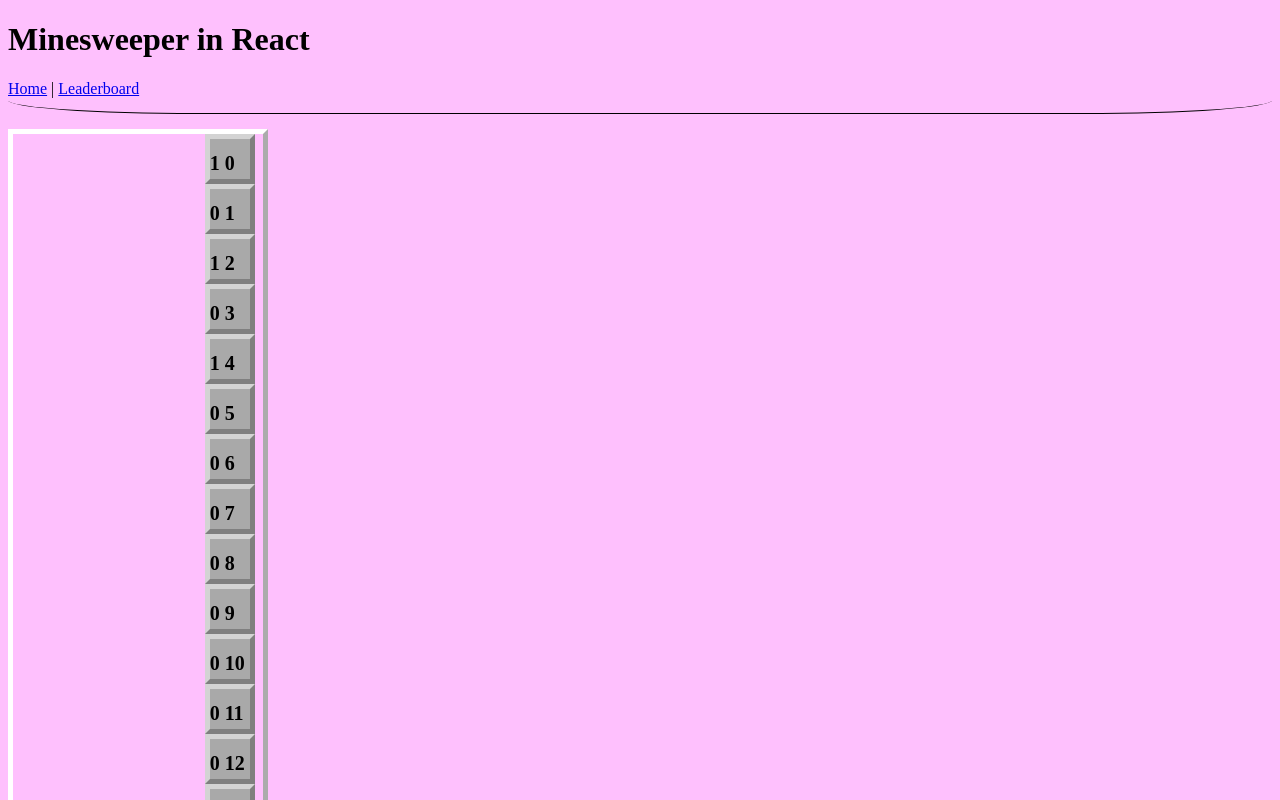
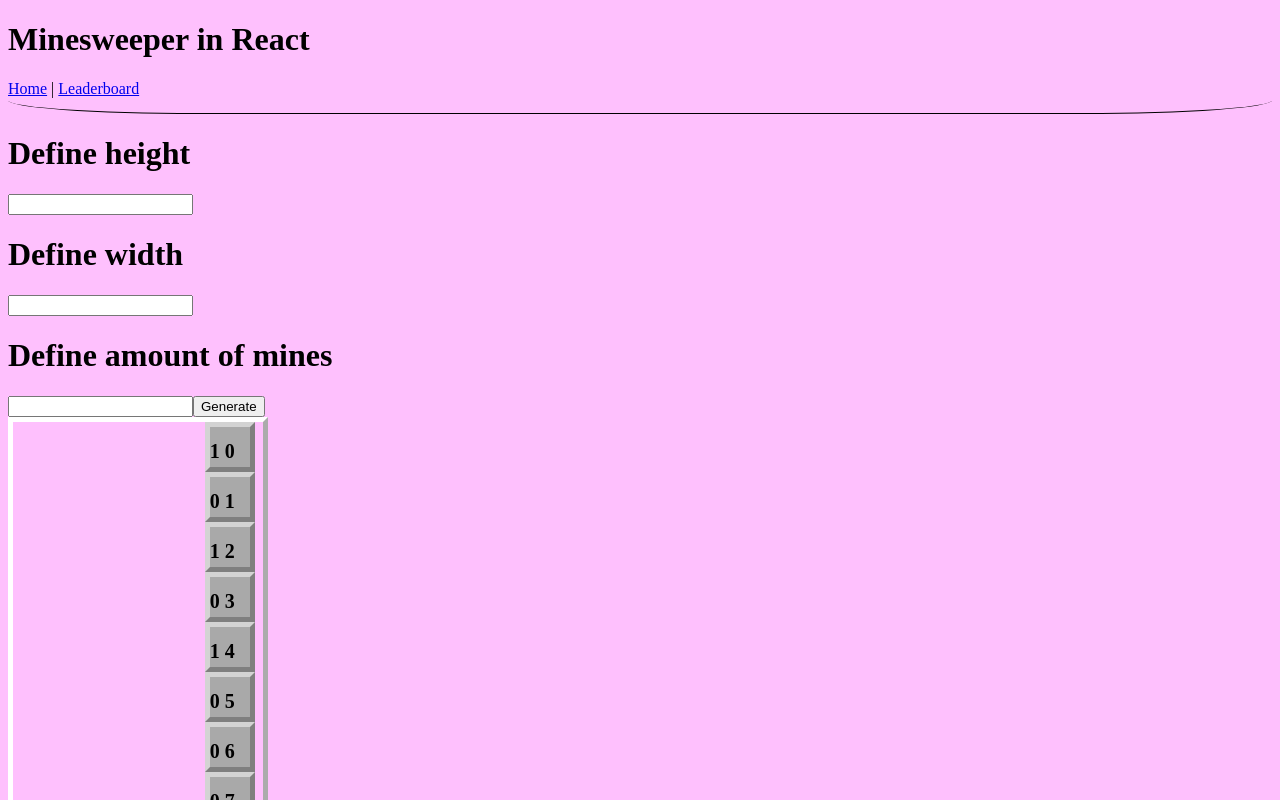
Before and after one commit to joepritch/minesweeperJSX, a React app: page /#/ in a window 1280 px wide. Shown: the top 800 px of the page. Built offline with nearby package versions, Linux system fonts and the light colour scheme; the HTML template or start-up script is replaced by a standard one; a web font is replaced by a local one.

Commit message:
add new stateful component to generate the minefield

```diff
--- a/src/components/App.jsx
+++ b/src/components/App.jsx
@@ -1,6 +1,7 @@
 import React from 'react';
 import Header from './Header';
 import Gameboard from './Gameboard';
+import DefineGame from './DefineGame';
 import randColor from './RandColor';
 import Leaderboard from './Leaderboard';
 import { Switch, Route } from 'react-router-dom';
@@ -25,7 +26,7 @@ function App(){
       `}</style>
       <Header/>
       <Switch>
-        <Route exact path='/' component={Gameboard}/>
+        <Route exact path='/' component={DefineGame}/>
         <Route exact path='/leaderboard' component={Leaderboard}/>
       </Switch>
     </div>
--- a/src/components/DefineGame.jsx
+++ b/src/components/DefineGame.jsx
@@ -1,12 +1,43 @@
 import React from 'react';
+import Gameboard from './Gameboard'
 
-function DefineGame(){
+class DefineGame extends React.Component{
+  constructor(props){
+    super(props);
+    this.state = {
+      minefield: {
+        height: 0,
+        width: 0,
+        mines: 0
+      }
+    }
+  }
 
-  return(
-    <div>
+  createField(){
+    event.preventDefault();
+    let newMinefield = Object.assign({}, this.state.minefield);
+    newMinefield.height = height;
+    newMinefield.width = width;
+    newMinefield.mines = mines;
+    this.setState({minefield: newMinefield});
+  }
 
-    </div>
-  )
+  render(){
+    return(
+      <div>
+        <form onSubmit={this.createField}>
+          <h1>Define height</h1>
+          <input id="height" type="number" required></input>
+          <h1>Define width</h1>
+          <input id="width" type="number" required></input>
+          <h1>Define amount of mines</h1>
+          <input id="mines" type="number" required></input>
+          <button type='submit'>Generate</button>
+        </form>
+        <Gameboard minefield={this.state.minefield}/>
+      </div>
+    )
+  }
 }
 
 export default DefineGame;
```
